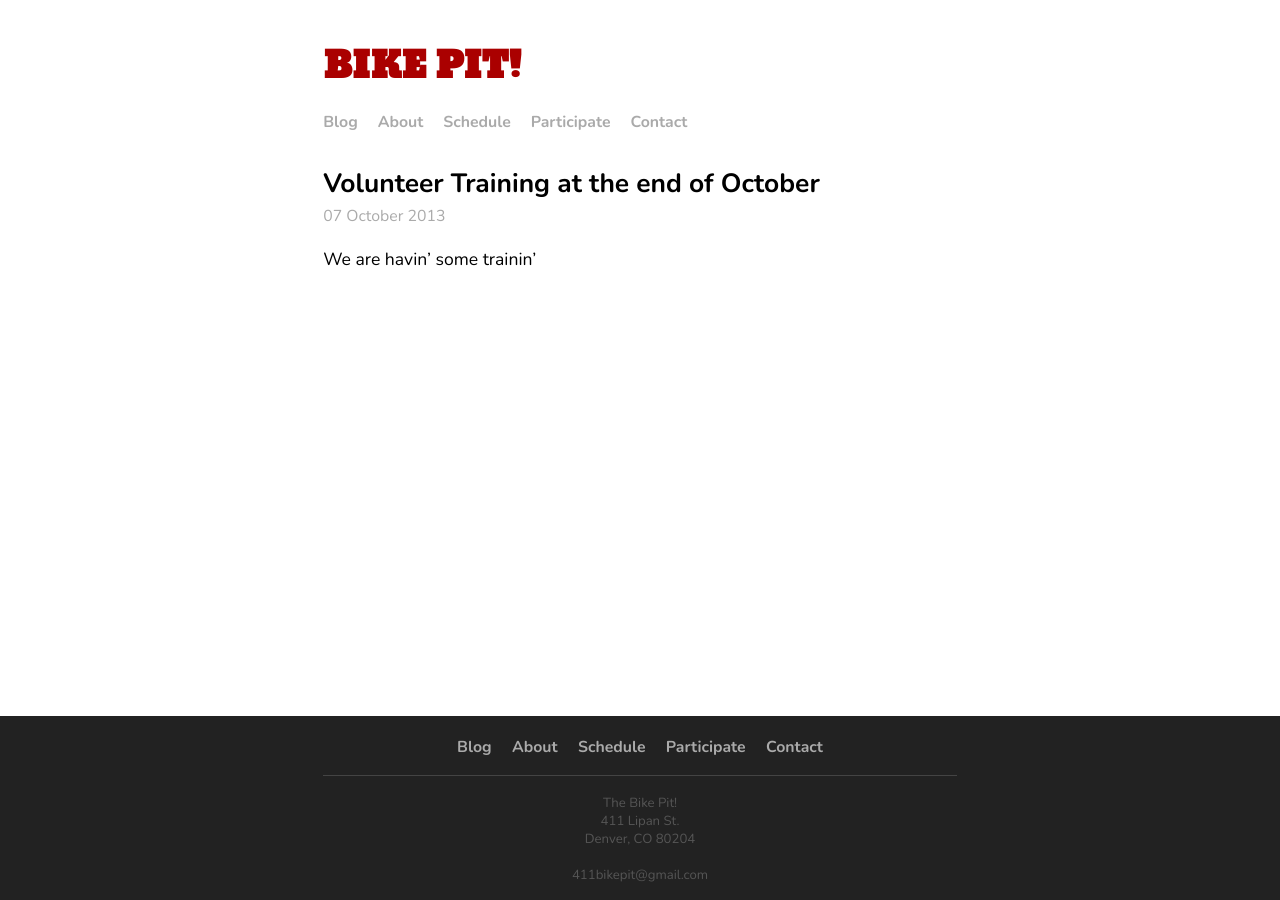
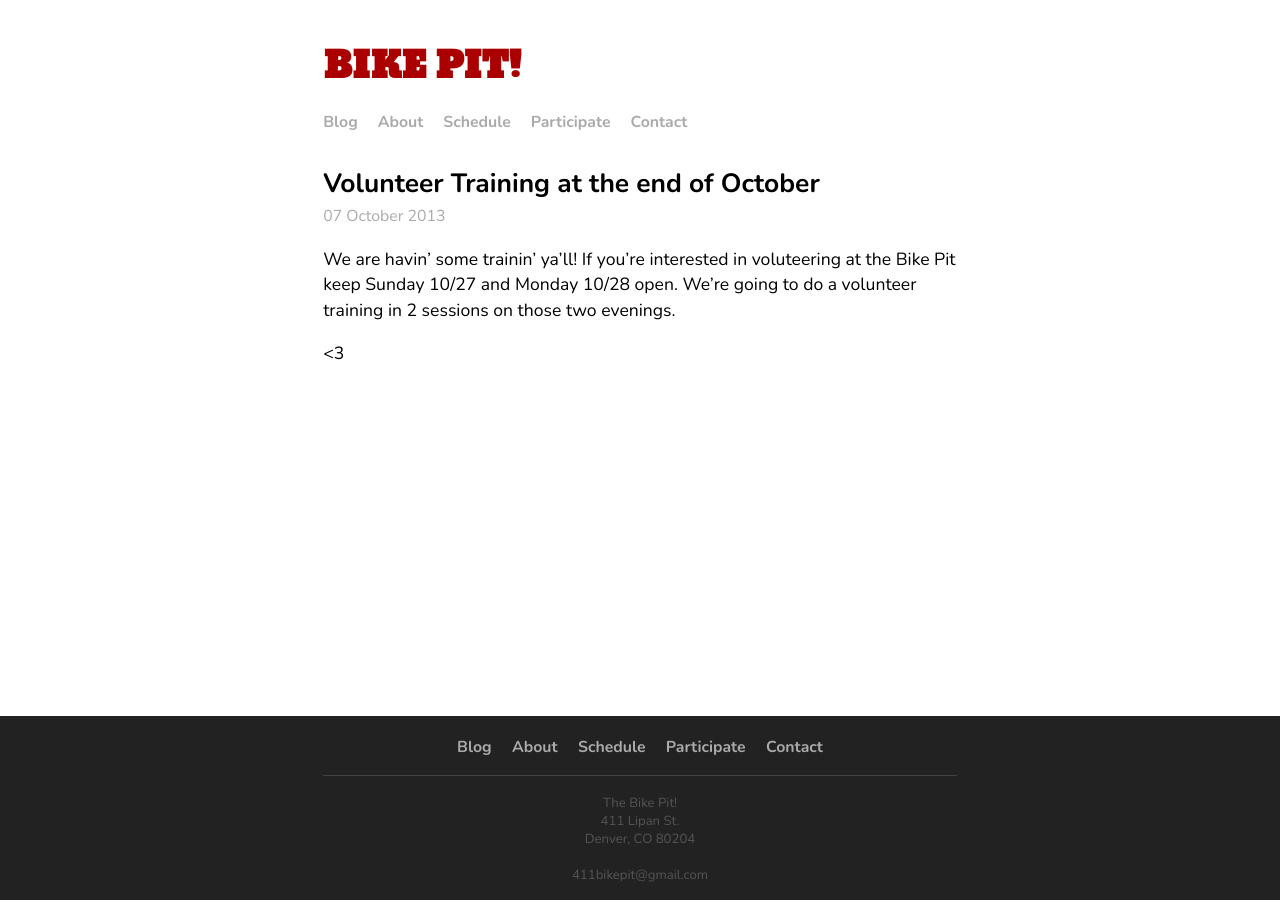
Before and after one commit to bikepit/bikepit, a Jekyll site: the page built from _posts/2013-10-07-volunteer-training.md, in a window 1280 px wide. Built offline with Jekyll 4.4.1, drawn with Linux system fonts in a browser that asks for light colours; nearby versions of some CDN libraries; Markdown is read by kramdown in place of the engine named in the settings.

Commit message:
Update 2013-10-07-volunteer-training.md

```diff
--- a/_posts/2013-10-07-volunteer-training.md
+++ b/_posts/2013-10-07-volunteer-training.md
@@ -4,4 +4,6 @@ title: Volunteer Training at the end of October
 categories: news
 ---
 
-We are havin' some trainin'
+We are havin' some trainin' ya'll! If you're interested in voluteering at the Bike Pit keep Sunday 10/27 and Monday 10/28 open. We're going to do a volunteer training in 2 sessions on those two evenings.
+
+<3
```
